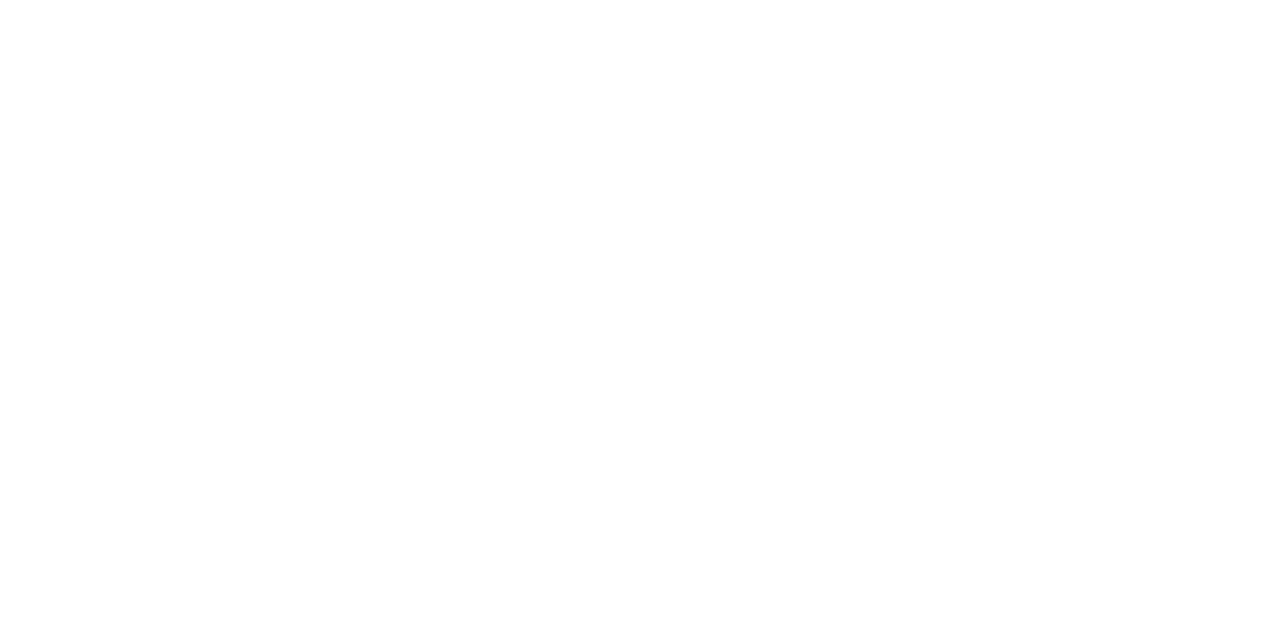
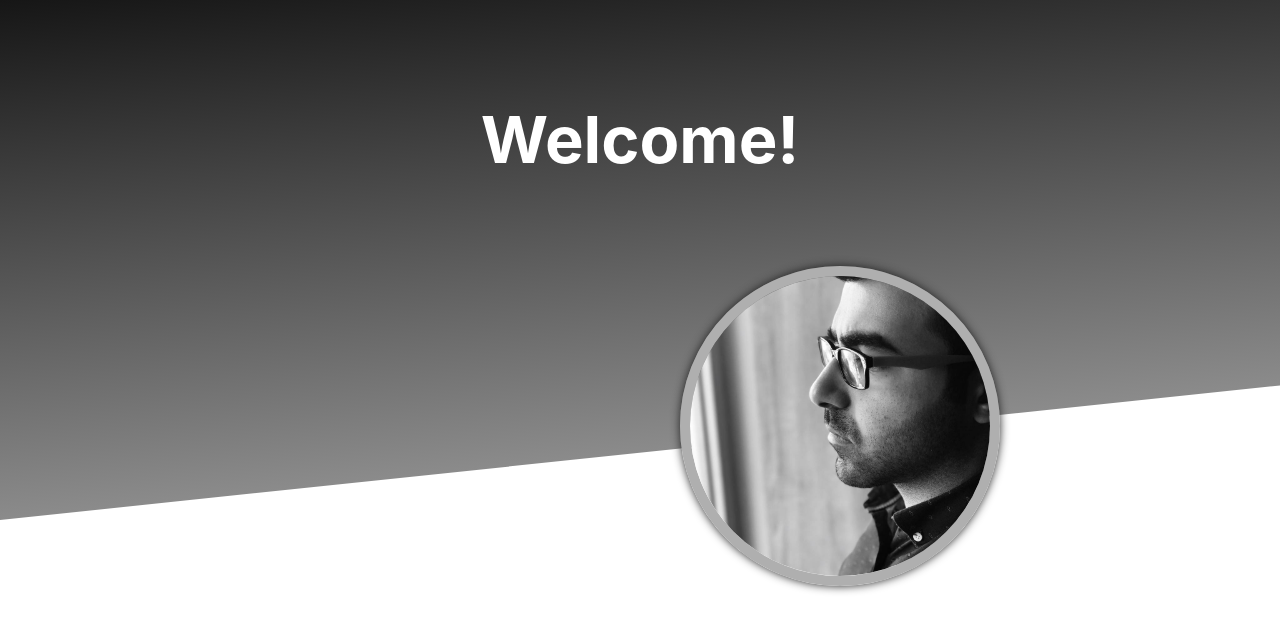
Before and after one commit to AtesSuToprak/portfolio-webpage, a React (Create React App) app: page / in a window 1280 px wide. Shown: the top 632 px of the page. Built offline with nearby package versions, Linux system fonts and the light colour scheme.

Commit message:
Addition of Header and CircularImage changes!

```diff
--- a/src/App.js
+++ b/src/App.js
@@ -1,7 +1,14 @@
 import React from "react";
+import Header from "./Header/header";
+import CircularImage from "./CircularImage/circularImage";
 
 function App() {
-  return <div className="App"></div>;
+  return (
+    <div className="App">
+      <Header />
+      <CircularImage />
+    </div>
+  );
 }
 
 export default App;
--- /dev/null
+++ b/src/CircularImage/circularImage.js
@@ -0,0 +1,20 @@
+import React from "react";
+import styles from "./styles.module.css";
+
+class CircularImage extends React.Component {
+  render() {
+    return (
+      <div className={styles.circleImage}>
+        <figure>
+          <img
+            className={styles.image_bg}
+            src={require("./image/hakan.jpg")}
+            alt="Hakan Yildiz"
+          />
+        </figure>
+      </div>
+    );
+  }
+}
+
+export default CircularImage;
--- /dev/null
+++ b/src/CircularImage/styles.module.css
@@ -0,0 +1,18 @@
+.circleImage {
+  position: absolute;
+  margin: 0;
+  top: 250px;
+  padding-left: 50%;
+}
+figure {
+}
+.image_bg {
+  width: 300px;
+  transform: scaleX(-1);
+  border-radius: 50%;
+  border: 10px rgb(175, 175, 175) solid;
+  box-shadow: 0px 0px 10px rgb(31, 31, 31);
+}
+.image_bg:hover {
+  opacity: 0.5;
+}
--- /dev/null
+++ b/src/Header/header.js
@@ -0,0 +1,15 @@
+import React from "react";
+import styles from "./styles.module.css";
+
+class Header extends React.Component {
+  render() {
+    return (
+      <div className={styles.navbar}>
+        <div className={styles.navbar_bg}></div>
+        <h1>Welcome!</h1>
+      </div>
+    );
+  }
+}
+
+export default Header;
--- /dev/null
+++ b/src/Header/styles.module.css
@@ -0,0 +1,30 @@
+.navbar {
+  position: relative;
+  height: 500px;
+  overflow: hidden;
+  height: 650px;
+}
+h1 {
+  margin: 0;
+  padding: 100px 0;
+  font-family: -apple-system, BlinkMacSystemFont, "Segoe UI", Roboto, Oxygen,
+    Ubuntu, Cantarell, "Open Sans", "Helvetica Neue", sans-serif;
+  font-size: 65px;
+  text-align: center;
+}
+div h1 {
+  position: relative;
+  color: white;
+}
+.navbar_bg {
+  position: absolute;
+  top: 0;
+  left: 0;
+  bottom: 0;
+  right: 0;
+  width: 100%;
+  height: 80%;
+  background-image: linear-gradient(rgb(22, 22, 22), rgb(139, 139, 139));
+  transform: skewY(-6deg);
+  transform-origin: top left;
+}
```
Also changed, not shown: src/CircularImage/image/hakan.jpg (added).
